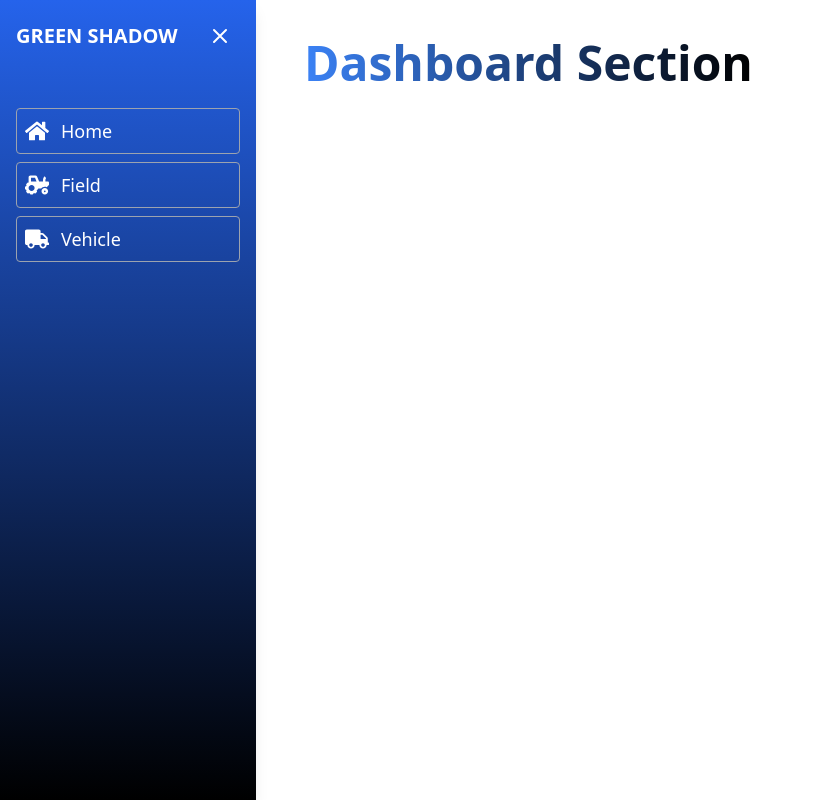
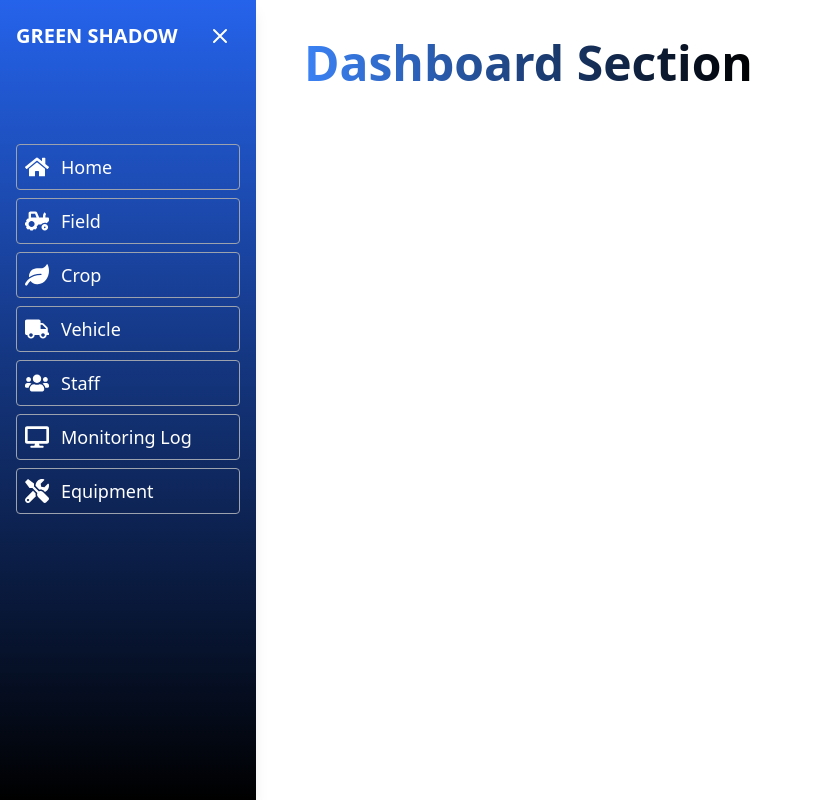
Before and after one commit to sandeeparavindi/React-Farm_Management, a React (Vite) app: page / in a window 1280 px wide. Shown: the whole page, without its empty margins (0-813 px from the left). Built offline with nearby package versions, Linux system fonts and the light colour scheme.

Commit message:
sidebar buttons design

```diff
--- a/src/components/sidebar/SidebarComponent.tsx
+++ b/src/components/sidebar/SidebarComponent.tsx
@@ -1,6 +1,6 @@
 import { useState } from "react";
 import { Link } from "react-router-dom";
-import { FaHome, FaTractor, FaTruck } from "react-icons/fa";
+import {FaDesktop, FaHome, FaLeaf, FaTools, FaTractor, FaTruck, FaUsers} from "react-icons/fa";
 
 export const SidebarComponent = () => {
     const [isSidebarOpen, setIsSidebarOpen] = useState(true);
@@ -51,7 +51,7 @@ export const SidebarComponent = () => {
                 </div>
 
                 {/* Menu */}
-                <ul className="space-y-2 p-4 mt-5">
+                <ul className="space-y-2 p-4 mt-14">
                     {/* Home Link */}
                     <li>
                         <Link
@@ -74,6 +74,17 @@ export const SidebarComponent = () => {
                         </Link>
                     </li>
 
+                    {/* Crops Link */}
+                    <li>
+                        <Link
+                            to="/crops"
+                            className="flex items-center space-x-3 p-2 rounded transition-all duration-300 hover:bg-gradient-to-r hover:from-blue-500 hover:to-green-500 hover:shadow-lg border border-gray-400 hover:border-blue-300"
+                        >
+                            <FaLeaf className="text-lg text-white" size={24} />
+                            {isSidebarOpen && <span className="text-lg text-white">Crop</span>}
+                        </Link>
+                    </li>
+
                     {/* Vehicles Link */}
                     <li>
                         <Link
@@ -84,6 +95,39 @@ export const SidebarComponent = () => {
                             {isSidebarOpen && <span className="text-lg text-white">Vehicle</span>}
                         </Link>
                     </li>
+
+                    {/* Staffs Link */}
+                    <li>
+                        <Link
+                            to="/staffs"
+                            className="flex items-center space-x-3 p-2 rounded transition-all duration-300 hover:bg-gradient-to-r hover:from-blue-500 hover:to-green-500 hover:shadow-lg border border-gray-400 hover:border-blue-300"
+                        >
+                            <FaUsers className="text-lg text-white" size={24} />
+                            {isSidebarOpen && <span className="text-lg text-white">Staff</span>}
+                        </Link>
+                    </li>
+
+                    {/* Monitoring Logs Link */}
+                    <li>
+                        <Link
+                            to="/logs"
+                            className="flex items-center space-x-3 p-2 rounded transition-all duration-300 hover:bg-gradient-to-r hover:from-blue-500 hover:to-green-500 hover:shadow-lg border border-gray-400 hover:border-blue-300"
+                        >
+                            <FaDesktop className="text-lg text-white" size={24} />
+                            {isSidebarOpen && <span className="text-lg text-white">Monitoring Log</span>}
+                        </Link>
+                    </li>
+
+                    {/* Equipments Link */}
+                    <li>
+                        <Link
+                            to="/equipments"
+                            className="flex items-center space-x-3 p-2 rounded transition-all duration-300 hover:bg-gradient-to-r hover:from-blue-500 hover:to-green-500 hover:shadow-lg border border-gray-400 hover:border-blue-300"
+                        >
+                            <FaTools className="text-lg text-white" size={24} />
+                            {isSidebarOpen && <span className="text-lg text-white">Equipment</span>}
+                        </Link>
+                    </li>
                 </ul>
             </div>
 
```
